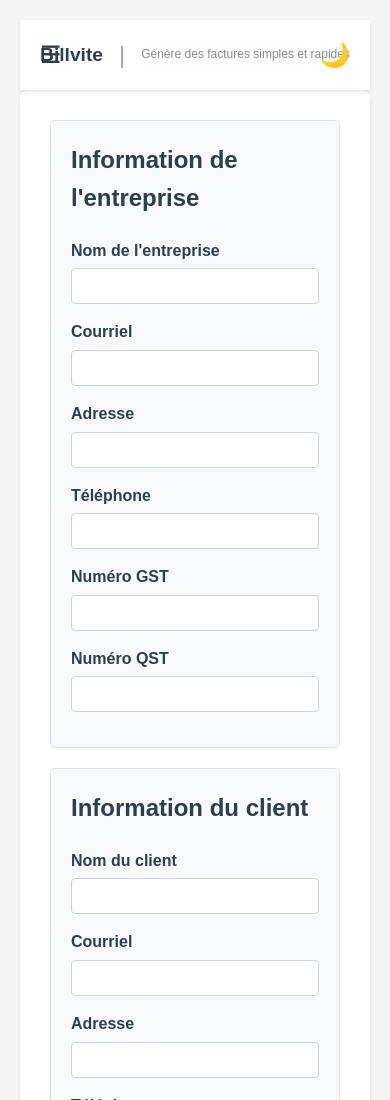
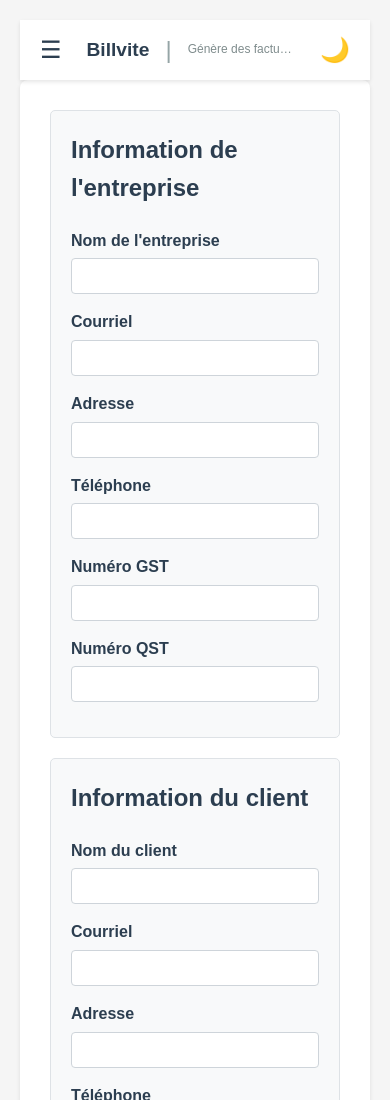
Before and after one commit to propea33/factures, a plain HTML site: page index.html in a window 390 px wide. Shown: the top 1100 px of the page. Drawn offline with nearby package versions, Linux system fonts and the light colour scheme.

Commit message:
Update styles.css

```diff
--- a/styles.css
+++ b/styles.css
@@ -605,16 +605,21 @@ button:hover {
 /* Responsive */
 @media screen and (max-width: 768px) {
 
-      .dark-mode-toggle {
-        position: absolute;
-        right: 10px;
+    .dark-mode-toggle {
+        position: relative;
+        right: 0;
         font-size: 24px;
         padding: 6px 10px;
+        margin-left: 10px;
     }
 
      .navbar {
+        display: flex;
+        justify-content: space-between;
+        align-items: center;
         padding: 10px;
-         justify-content: center;
+        position: relative;
+        min-height: 60px;
     }
 
     .flex-container {
@@ -637,27 +642,36 @@ button:hover {
         position: relative;
         left: 0;
         transform: none;
-        padding: 0 35px;
+        flex: 1;
+        display: flex;
         justify-content: center;
-        width: auto;
+        align-items: center;
+        min-width: 0;
+        padding: 0 5px;
     }
 
     .title-separator {
         margin: 0 4px;
     }
 
-     .slogan {
+      .slogan {
         font-size: 0.75em;
+        white-space: nowrap;
+        overflow: hidden;
+        text-overflow: ellipsis;
     }
 
-   .navbar h1 {
+     .navbar h1 {
         font-size: 1.2em;
+        white-space: nowrap;
+        margin: 0;
     }
 
     .toggle-sidebar {
-        position: absolute;
-        left: 10px;
+        position: relative;
+        left: 0;
         font-size: 24px;
         padding: 6px 10px;
+        margin-right: 10px;
     }
 }
```
